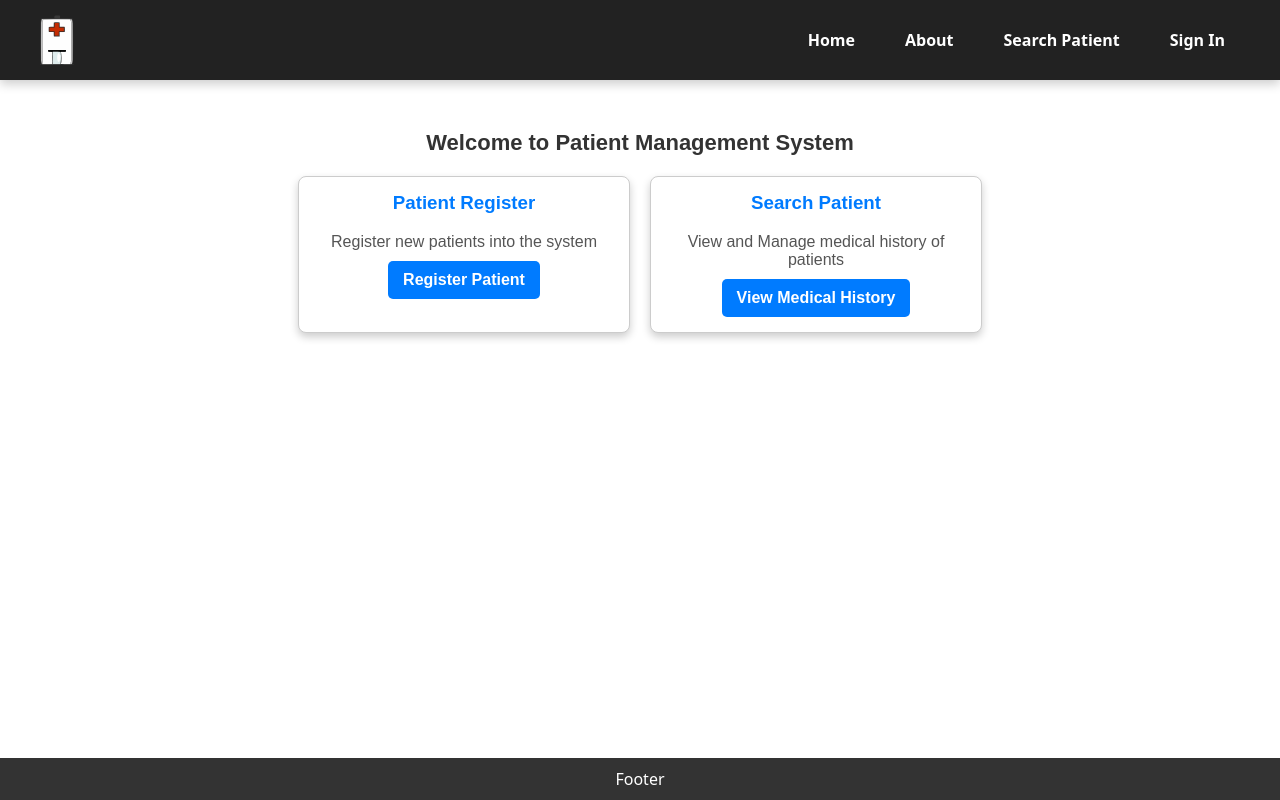
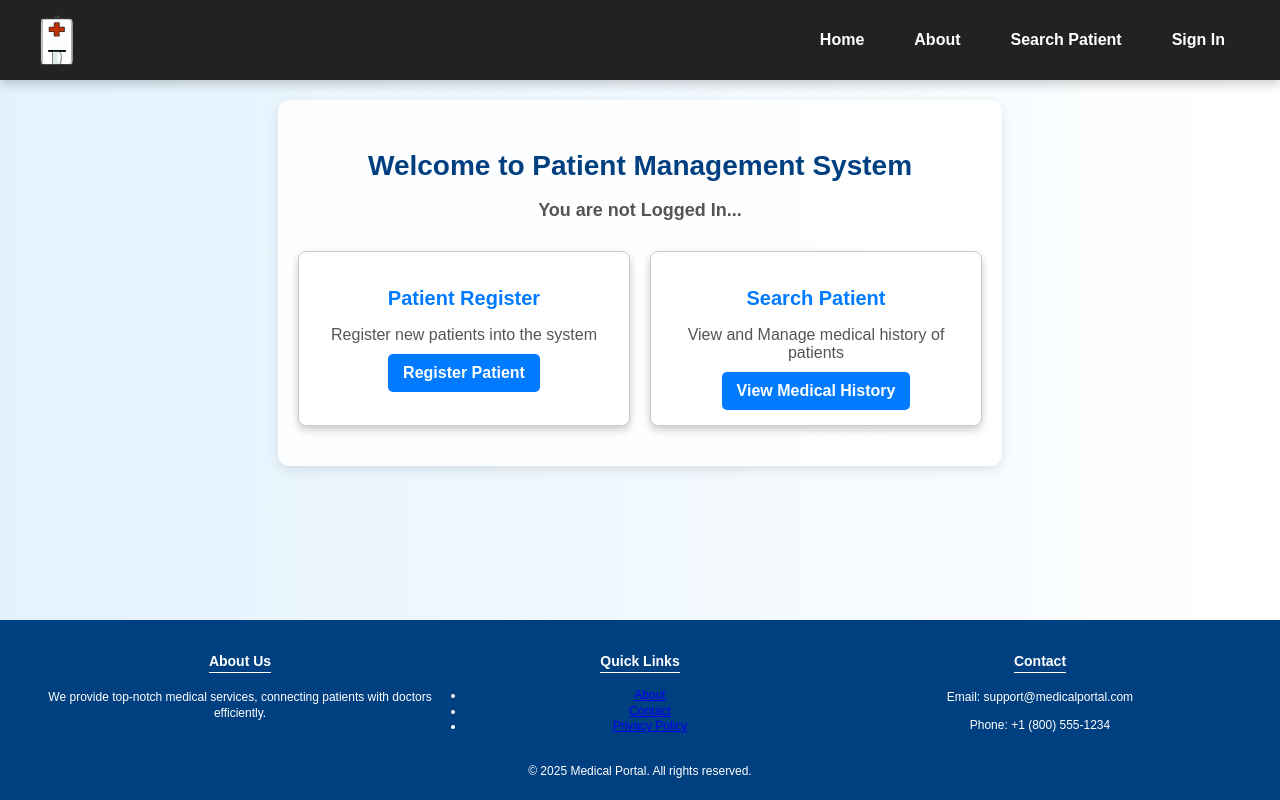
Before and after one commit to RushiJ28/medical_portal, a React (Vite) app in the folder frontend/: page / in a window 1280 px wide. Built offline with nearby package versions, Linux system fonts and the light colour scheme.

Commit message:
updated few css files, added footer content

```diff
--- a/frontend/src/App.css
+++ b/frontend/src/App.css
@@ -1,6 +1,25 @@
+/* Ensure full-page height for proper footer placement */
+html,
+body,
+#root {
+  height: 100%;
+  margin: 0;
+  padding: 0;
+  display: flex;
+  flex-direction: column;
+}
+
 .App {
-  text-align: center;
+  flex: 1;
+  display: flex;
+  flex-direction: column;
+  justify-content: space-between; /* Pushes content up and keeps footer at bottom */
 }
+
+main {
+  flex-grow: 1; /* Expands to fill remaining space */
+}
+
 .App-logo {
   height: 50px;
   pointer-events: none;
--- a/frontend/src/components/Footer/Footer.css
+++ b/frontend/src/components/Footer/Footer.css
@@ -1,10 +1,39 @@
 .footer {
-  position: fixed;
-  left: 0;
+  background-color: #004080;
+  color: white;
+  padding: 10px 0; /* Reduced padding to make it smaller */
+  font-size: 12px; /* Smaller text size */
+  text-align: center;
+  width: 100%;
+  position: relative;
   bottom: 0;
-  width: 100%;
-  background-color: #333;
-  text-align: center;
-  color: white;
-  padding: 10px 0;
+  margin-top: auto; /* Ensures it stays at the bottom */
 }
+
+.footer-container {
+  display: flex;
+  justify-content: space-around;
+  flex-wrap: wrap;
+  max-width: 1200px;
+  margin: auto;
+}
+
+.footer-section {
+  flex: 1;
+  min-width: 200px;
+  margin: 5px;
+}
+
+.footer-section h4 {
+  font-size: 14px; /* Smaller heading */
+  margin-bottom: 5px;
+  border-bottom: 1px solid white;
+  display: inline-block;
+  padding-bottom: 3px;
+}
+
+.footer-section p,
+.footer-section ul {
+  font-size: 12px; /* Smaller content text */
+  line-height: 1.3;
+}
--- a/frontend/src/components/Footer/Footer.jsx
+++ b/frontend/src/components/Footer/Footer.jsx
@@ -1,7 +1,46 @@
 import "./Footer.css";
 
 const Footer = () => {
-  return <footer className="footer">Footer</footer>;
+  return (
+    <footer className="footer">
+      <div className="footer-container">
+        <div className="footer-section">
+          <h4>About Us</h4>
+          <p>
+            We provide top-notch medical services, connecting patients with
+            doctors efficiently.
+          </p>
+        </div>
+
+        <div className="footer-section">
+          <h4>Quick Links</h4>
+          <ul>
+            <li>
+              <a href="/about">About</a>
+            </li>
+            <li>
+              <a href="/contact">Contact</a>
+            </li>
+            <li>
+              <a href="/privacy-policy">Privacy Policy</a>
+            </li>
+          </ul>
+        </div>
+
+        <div className="footer-section">
+          <h4>Contact</h4>
+          <p>Email: support@medicalportal.com</p>
+          <p>Phone: +1 (800) 555-1234</p>
+        </div>
+      </div>
+
+      <div className="footer-bottom">
+        <p>
+          &copy; {new Date().getFullYear()} Medical Portal. All rights reserved.
+        </p>
+      </div>
+    </footer>
+  );
 };
 
 export default Footer;
--- a/frontend/src/pages/Home/Home.css
+++ b/frontend/src/pages/Home/Home.css
@@ -1,56 +1,83 @@
+/* Full Page Background */
+body {
+  background: linear-gradient(to right, #e3f2fd, #ffffff); /* Light blue to white gradient */
+  font-family: "Arial", sans-serif;
+  margin: 0;
+  padding: 0;
+}
+
 /* Home Container */
 .home-container {
-  max-width: 80vw;
+  max-width: 80%;
   margin: 100px auto;
-  padding: 20px;
+  padding: 40px 20px;
   text-align: center;
-  font-family: Arial, sans-serif;
+  background: rgba(255, 255, 255, 0.9); /* Slightly transparent white */
+  border-radius: 12px;
+  box-shadow: 0 4px 12px rgba(0, 0, 0, 0.1);
 }
 
-/* Features Section (Aligned Center) */
+/* Headings */
+.home-container h2 {
+  font-size: 28px;
+  color: #004080;
+  margin-bottom: 10px;
+  font-weight: bold;
+}
+
+.home-container h3 {
+  font-size: 18px;
+  color: #555;
+}
+
+/* Features Section */
 .features {
   display: flex;
   justify-content: center;
-  gap: 20px;
-  flex-wrap: wrap; /* Ensures responsiveness */
+  gap: 30px;
+  flex-wrap: wrap;
+  margin-top: 30px;
 }
 
-/* Individual Feature Box */
+/* Feature Box */
 .feature {
-  width: 300px;
-  padding: 20px;
-  border: 1px solid #ccc;
-  border-radius: 10px;
+  width: 320px;
+  padding: 25px;
+  border-radius: 12px;
   text-align: center;
   background: #ffffff;
-  box-shadow: 0 4px 8px rgba(0, 0, 0, 0.2);
-  transition: transform 0.2s ease-in-out;
+  box-shadow: 0 6px 12px rgba(0, 0, 0, 0.15);
+  transition: transform 0.3s ease-in-out, box-shadow 0.3s ease-in-out;
 }
 
 .feature:hover {
-  transform: scale(1.05);
+  transform: translateY(-5px);
+  box-shadow: 0 8px 16px rgba(0, 0, 0, 0.2);
 }
 
-/* Headings */
+/* Feature Headings */
 .feature h3 {
-  margin-top: 0;
+  font-size: 20px;
+  margin-bottom: 8px;
   color: #007bff;
+  font-weight: bold;
 }
 
-/* Paragraph */
+/* Feature Description */
 .feature p {
+  font-size: 15px;
+  color: #666;
   margin-bottom: 15px;
-  color: #555;
 }
 
-/* Buttons (Styled Links) */
+/* Feature Buttons */
 .feature a {
   display: inline-block;
-  padding: 10px 20px;
+  padding: 12px 20px;
   background-color: #007bff;
-  color: #fff;
+  color: #ffffff;
   text-decoration: none;
-  border-radius: 10px;
+  border-radius: 8px;
   transition: background 0.3s ease-in-out;
   font-weight: bold;
 }
@@ -59,14 +86,4 @@
   background-color: #0056b3;
 }
 
-/* Responsive Design for Small Screens */
-@media screen and (max-width: 800px) {
-  .features {
-    flex-direction: column;
-    align-items: center;
-  }
-
-  .feature {
-    width: 90%;
-  }
-}
+/* Responsive Design for Small*
--- a/frontend/src/pages/Home/Home.jsx
+++ b/frontend/src/pages/Home/Home.jsx
@@ -1,10 +1,22 @@
+import { useSelector } from "react-redux";
 import "./Home.css";
 import { Link } from "react-router-dom";
 
 const Home = () => {
+  const userSelector = useSelector((state) => state.user);
+
   return (
     <div className="home-container">
       <h2>Welcome to Patient Management System</h2>
+      <h3>
+        {userSelector.username ? (
+          <p>
+            Welcome <span>{userSelector.username}</span>
+          </p>
+        ) : (
+          <p>You are not Logged In...</p>
+        )}
+      </h3>
       <div className="features">
         <div className="feature">
           <h3>Patient Register</h3>
--- a/frontend/src/pages/Signin/Signin.css
+++ b/frontend/src/pages/Signin/Signin.css
@@ -3,12 +3,15 @@
   margin: 100px auto;
   padding: 20px;
   border: 1px solid #ddd;
+  background: #fff;
   border-radius: 5px;
+  box-shadow: 0 4px 8px rgba(0, 0, 0, 0.1);
 }
 
 .signin-container h2 {
   margin-bottom: 20px;
   font-size: 24px;
+  color: #333;
 }
 
 @media screen and (min-width: 800px) {
```
